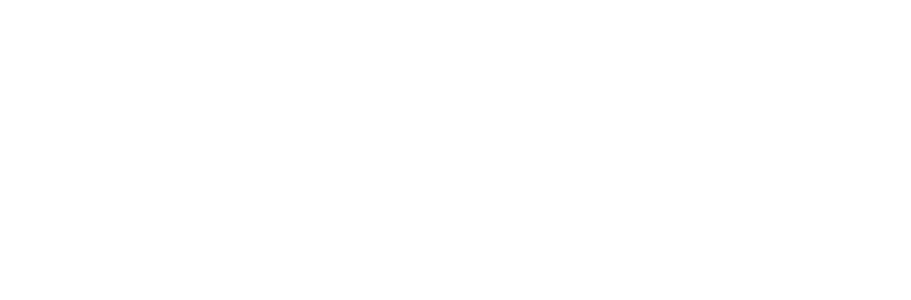
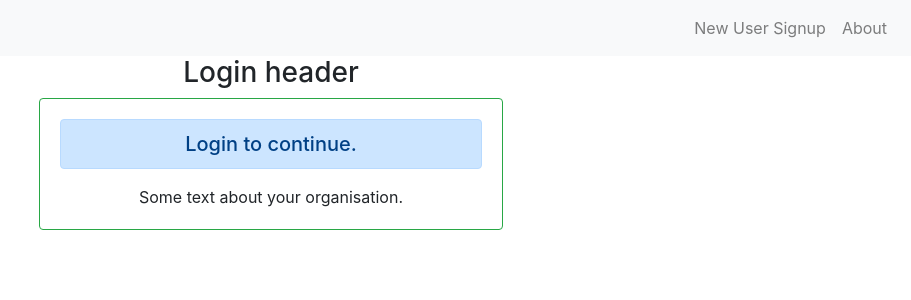
Before and after one commit to Atanu008/Login-Service, a React (Create React App) app in the folder FrontEnd-React/login-react/: page /login in a window 1280 px wide. Shown: the top 300 px of the page, without its empty margins (369-1280 px from the left). Built offline with nearby package versions, Linux system fonts and the light colour scheme.

Commit message:
Minor changes to navbar

```diff
--- a/FrontEnd-React/login-react/src/About.js
+++ b/FrontEnd-React/login-react/src/About.js
@@ -12,6 +12,7 @@ class About extends React.Component {
   render() {
     return (
       <div>
+      <CustomNavbar/>
         In Development
       </div>
     );
--- a/FrontEnd-React/login-react/src/App.js
+++ b/FrontEnd-React/login-react/src/App.js
@@ -17,7 +17,7 @@ function App() {
 
     	<Router>
             <Switch>
-                <Route path="/" component={Login} exact />
+                <Route path="/login" component={Login} exact />
                 <Route path="/signup" component={Signup} />
                 <Route path="/about" component={About} />
 
--- a/FrontEnd-React/login-react/src/Login.js
+++ b/FrontEnd-React/login-react/src/Login.js
@@ -26,7 +26,7 @@ class LoginCard extends React.Component {
       <div>
         <Row>
           <Col></Col>
-          <Col><Card border="danger" style={{ width: '29rem' }}>
+          <Col><Card border="success" style={{ width: '29rem' }}>
 
             <Card.Body>
               <Card.Title>
--- a/FrontEnd-React/login-react/src/Signup.js
+++ b/FrontEnd-React/login-react/src/Signup.js
@@ -32,7 +32,7 @@ class SignupCard extends React.Component {
       <div>
         <Row>
           <Col></Col>
-          <Col><Card border="danger" style={{ width: '29rem' }}>
+          <Col><Card border="primary" style={{ width: '29rem' }}>
 
             <Card.Body>
               <Card.Title>
--- a/FrontEnd-React/login-react/src/components/Navbar.js
+++ b/FrontEnd-React/login-react/src/components/Navbar.js
@@ -1,6 +1,6 @@
 import React from "react";
 import 'bootstrap/dist/css/bootstrap.min.css';
-import { Nav } from "react-bootstrap";
+import { Nav,Navbar } from "react-bootstrap";
 import Container from 'react-bootstrap/Container'
 import {
   BrowserRouter as Router,
@@ -15,8 +15,10 @@ class CustomNavbar extends React.Component {
     return (
       <Router>
       <div className="login-container">
-        <Container>
-          <Nav className="justify-content-end" activeKey="/home">
+
+        <Navbar bg="light"  sticky="top" className="justify-content-end">
+
+          <Nav  activeKey="/" >
             <Nav.Item>
               <Nav.Link href="/signup">New User Signup</Nav.Link>
             </Nav.Item>
@@ -25,7 +27,8 @@ class CustomNavbar extends React.Component {
             </Nav.Item>
 
           </Nav>
-        </Container>
+          </Navbar>
+
       </div>
 
       </Router>
```
